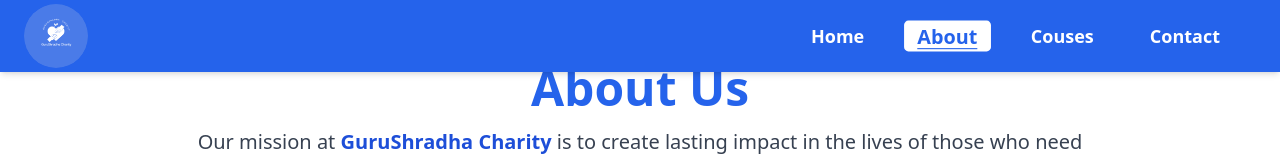
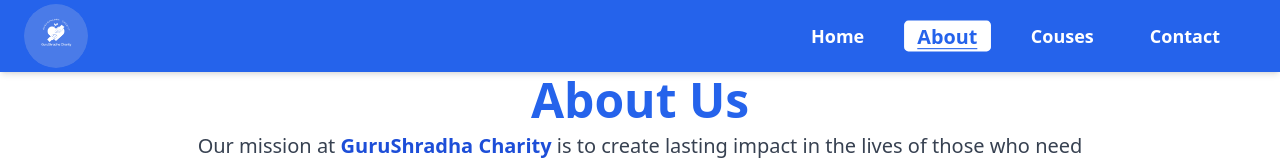
Before and after one commit to Shubham-juris/gurushradhacharity, a React (Vite) app: page /about in a window 1280 px wide. Shown: the top 160 px of the page. Built offline with nearby package versions, Linux system fonts and the light colour scheme.

Commit message:
Update EducationSection component with GSAP animations and content for feeding the hungry and saving earth

```diff
--- a/src/pages/About.jsx
+++ b/src/pages/About.jsx
@@ -48,7 +48,7 @@
       <div className="text-center max-w-4xl mx-auto mb-12">
         <h1
           ref={headingRef}
-          className="text-3xl sm:text-4xl md:text-5xl font-extrabold text-blue-600 mb-4"
+          className="text-3xl sm:text-4xl md:text-5xl font-extrabold text-blue-600 mb-2 mt-3"
         >
           About Us
         </h1>
```
